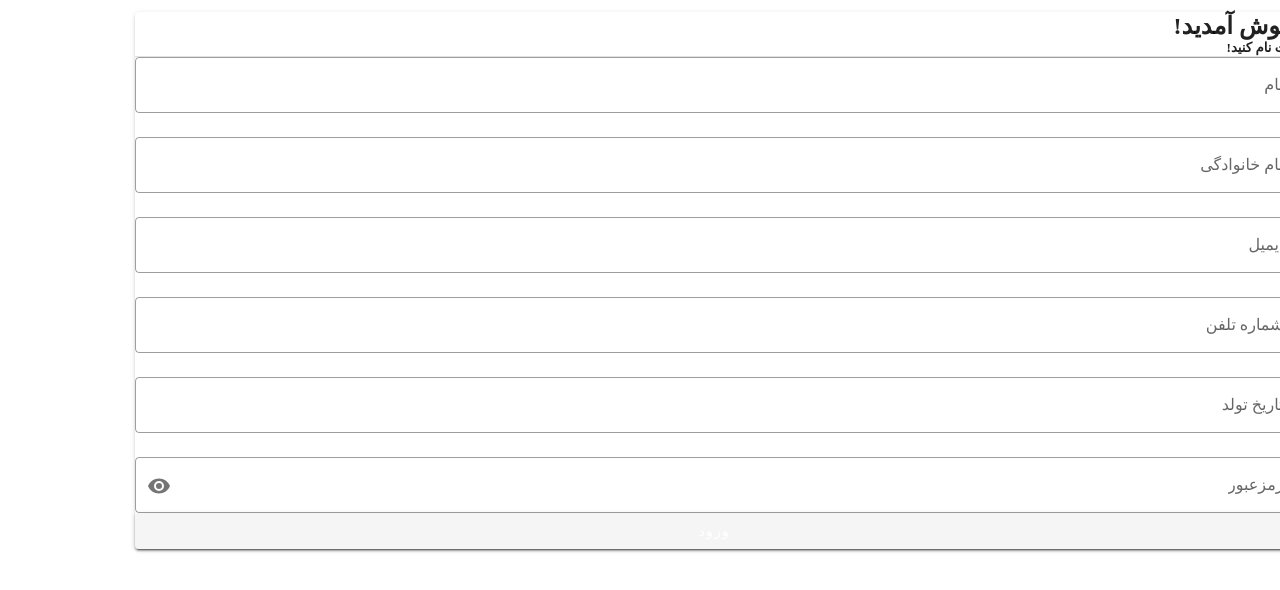
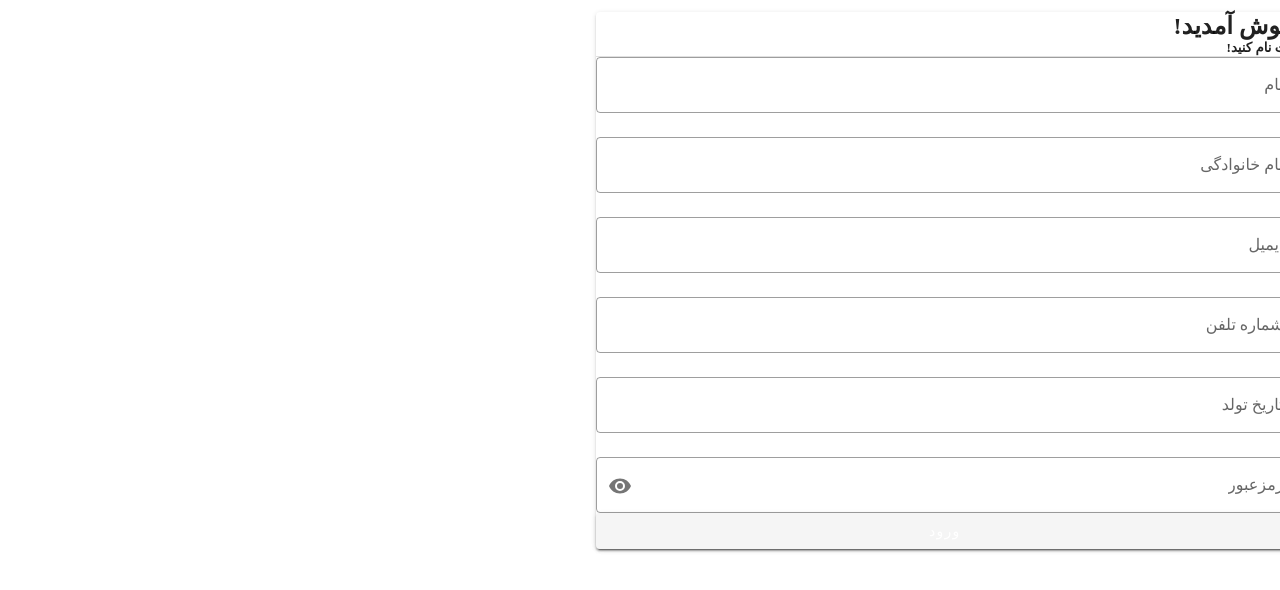
Before and after one commit to hosseinghs/university-project, a Nuxt app in the folder client/: page /client in a window 1280 px wide. Shown: the top 590 px of the page. Built offline with nearby package versions, Linux system fonts and the light colour scheme.

Commit message:
code fixed

```diff
--- a/client/pages/client/index.vue
+++ b/client/pages/client/index.vue
@@ -1,6 +1,6 @@
 <template>
   <v-container>
-    <v-card class="px-4 py-4 mx-auto">
+    <v-card class="px-4 py-4 mx-auto" max-width="700">
       <v-form ref="login" @submit.prevent="submitForm()">
         <h2>خوش آمدید!</h2>
         <h5>ثبت نام کنید!</h5>
```
